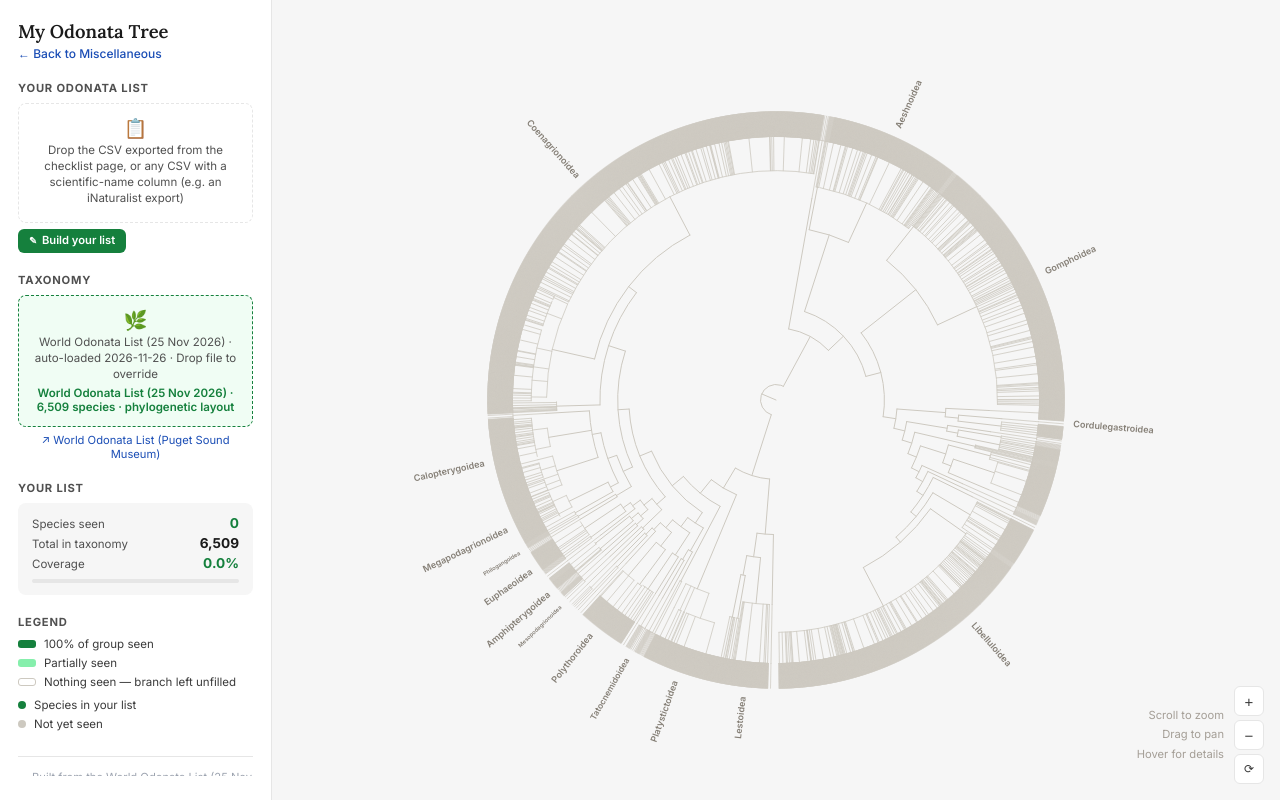
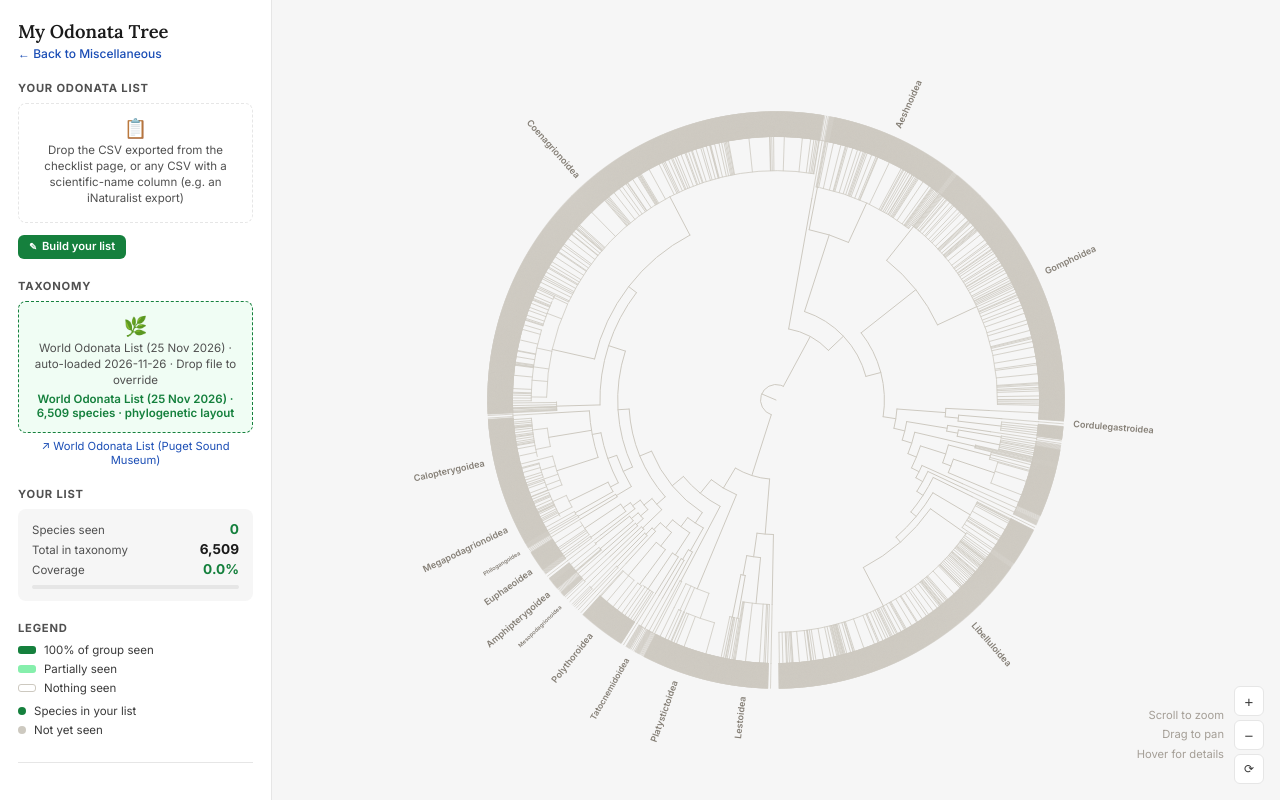
Before and after one commit to tianboqi/tianboqi.github.io, a plain HTML site: page odonatatree.html in a window 1280 px wide. Drawn offline with nearby package versions, Linux system fonts and the light colour scheme.

Commit message:
Modified aesthetics of the tree pages

```diff
--- a/odonatatree.html
+++ b/odonatatree.html
@@ -108,7 +108,7 @@
 
     .list-actions {
       display: flex; flex-wrap: wrap; justify-content: space-between; align-items: center; gap: 6px 8px;
-      margin-top: 6px; font-size: 0.7rem;
+      margin-top: 12px; font-size: 0.7rem;
     }
     .list-actions a, .list-actions button {
       font: inherit; color: var(--link); text-decoration: none;
@@ -297,7 +297,7 @@
     <div class="legend">
       <div class="legend-row"><div class="legend-swatch" style="background:#15803d"></div>100% of group seen</div>
       <div class="legend-row"><div class="legend-swatch" style="background:#86efac"></div>Partially seen</div>
-      <div class="legend-row"><div class="legend-swatch" style="background:#fff;border:1px solid #cdc9c0"></div>Nothing seen — branch left unfilled</div>
+      <div class="legend-row"><div class="legend-swatch" style="background:#fff;border:1px solid #cdc9c0"></div>Nothing seen</div>
       <div style="height:4px"></div>
       <div class="legend-row"><div class="legend-dot" style="background:#15803d"></div>Species in your list</div>
       <div class="legend-row"><div class="legend-dot" style="background:#cdc9c0"></div>Not yet seen</div>
```
Also changed, not shown: birdtree.html (+1 -1 lines).
